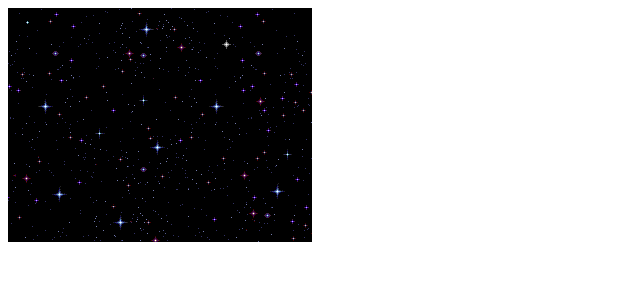
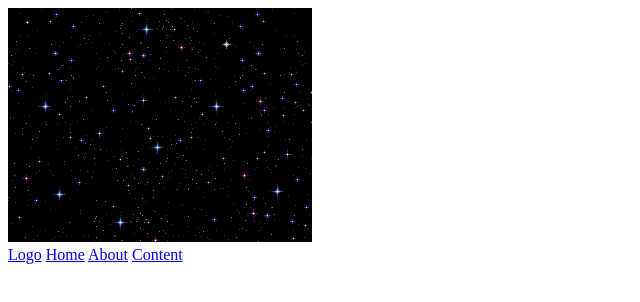
Before and after one commit to monikasrdic/msgamesportfolio, a plain HTML site: page index.html in a window 1280 px wide. Shown: the whole page, without its empty margins (0-640 px from the left). Drawn offline with Linux system fonts and the light colour scheme.

Commit message:
Update index.html

```diff
--- a/index.html
+++ b/index.html
@@ -4,7 +4,18 @@
 <head>
   <!-- Background Gif taken from https://giphy.com - https://giphy.com/gifs/stars-night-sky-twinkling-FlodpfQUBSp20 -->
   <image src='stars.gif'/>
+    <style>
+    .header {
+
+    }
+  </style>
 </head>
 <body>
+  <header class="header">
+    <a href="#" class="logo">Logo</a>
+    <a href="#">Home</a>
+    <a href="#">About</a>
+    <a href="#">Content</a>
+  </header>
 </body>
 </html>
```
